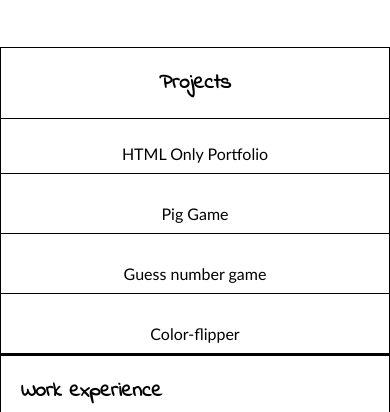
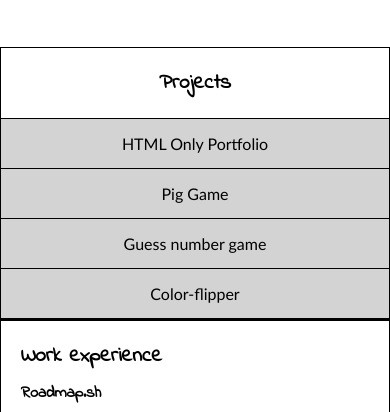
Before and after one commit to kraljic9/Website-Project, a plain HTML site: page Homepage.html in a window 390 px wide. Shown: the part 374-786 px from the top of the page. Drawn offline with Linux system fonts and the light colour scheme.

Commit message:
Removed gap from project section

```diff
--- a/Homepage.css
+++ b/Homepage.css
@@ -275,7 +275,7 @@ main {
 
   #projects-container {
     text-align: center;
-    gap: 15px;
+    gap: 0px;
     padding: 0px;
   }
 
@@ -287,11 +287,12 @@ main {
   }
 
   #projects-list {
-    gap: 20px;
+    gap: 0px;
   }
 
   .projects-item {
     border-bottom: 1px solid black;
-    padding: 10px;
+    padding: 15px;
+    background-color: lightgray;
   }
 }
```
